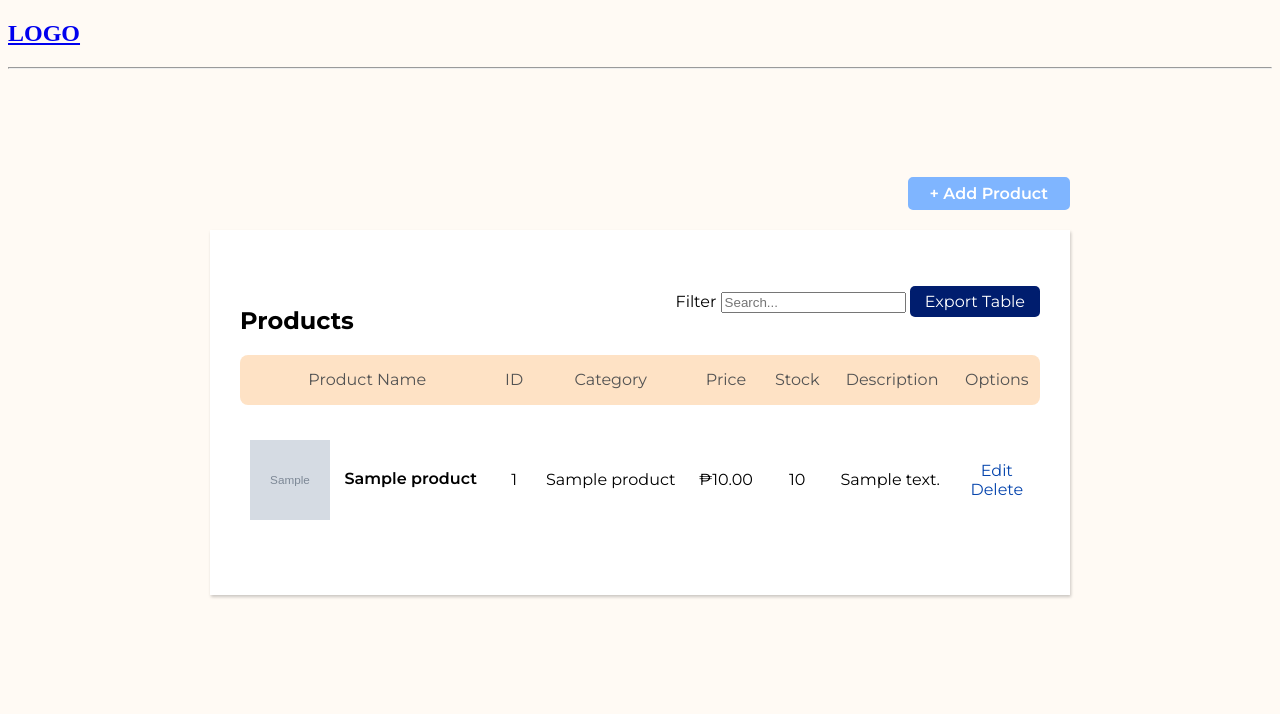
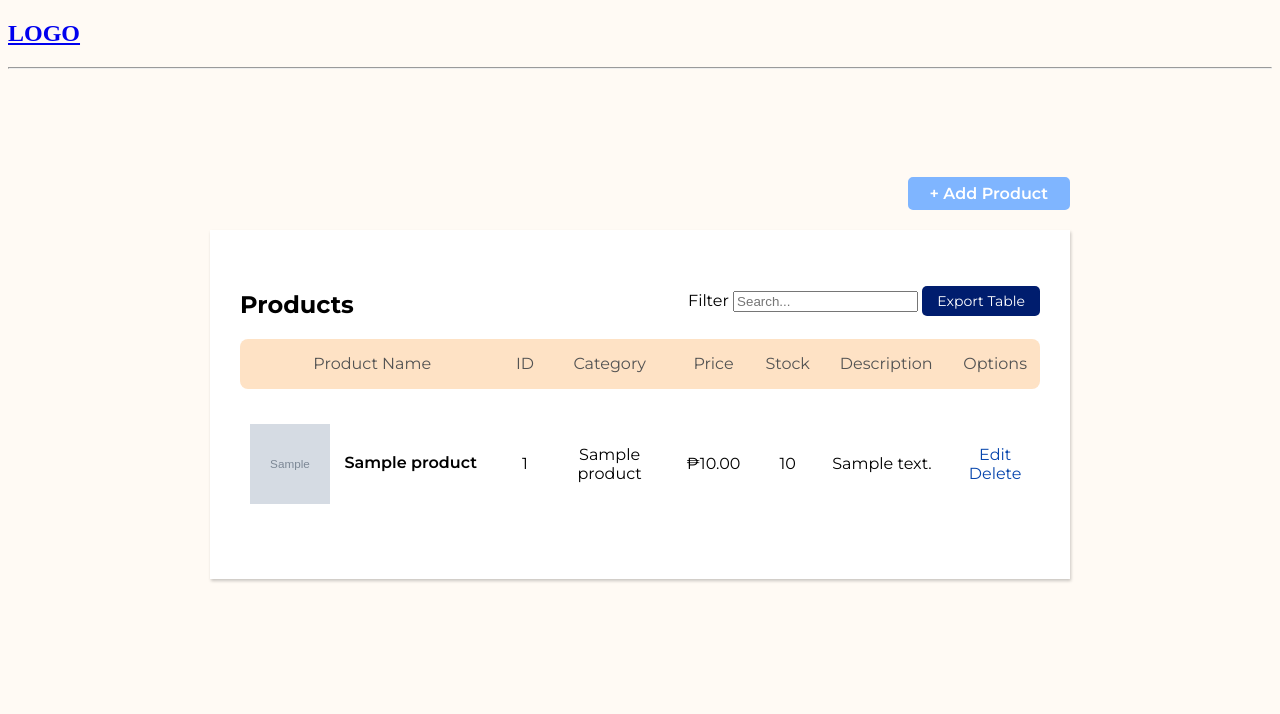
Before and after one commit to arvinjohnguia/Products, a Django app: template base/templates/base/products.html in a window 1280 px wide. Shown: the top 714 px of the page. Run offline with Django 3.2, Linux system fonts and the light colour scheme; the template is opened without the code that fills it: most values are stand-ins (such as "Sample title", 1, 10 or a date in 2020); grey boxes marked "Sample" are stand-in pictures.

Commit message:
indiv product

```diff
--- a/base/models.py
+++ b/base/models.py
@@ -10,10 +10,11 @@ class Category(models.Model):
 
 class Product(models.Model):
     insProd_Name = models.CharField(max_length=200, verbose_name="Product Name")
-    Cat_Name = models.ForeignKey(Category, on_delete=models.SET_NULL, null=True)
+    Cat_Name = models.ForeignKey(Category, on_delete=models.SET_NULL, null=True, verbose_name="Category")
     insProd_Desc = models.TextField(null=True, blank=True, verbose_name="Description")
     insProd_stockQty = models.IntegerField(verbose_name="Stock Quantity")
     insProd_Price = models.FloatField(verbose_name="Price")
+    insProd_Image = models.ImageField(default="placeholder-image.png", null=True, verbose_name="Product Image")
     #insProd_totalUsed = models.IntegerField(verbose_name="Total Used")
     #insProd_dateRestocked = models.DateTimeField(auto_now=True)
     #insProd_DateUsed
--- a/base/templates/base/products.html
+++ b/base/templates/base/products.html
@@ -10,22 +10,22 @@
         </div>
         <div class="prodtable-container">
             <div class="labels-container">
-                <ul>
+
                     <!-- TITLE -->
                     <div class="labels1">
-                        <li><h2>Products</h2></li>
+                        <h2>Products</h2>
                     </div>
-
                     <div class="labels2">
-                        <li>Filter</li>
-                        <li>
-                            <form method="GET" action="{% url 'products' %}">
-                                <input type="text" name="q" placeholder="Search...">
-                            </form>
-                        </li>
-                    <li><a href="#" class="export-btn">Export Table</a></li>
+                        <ul>
+                            <li class="top-labels">Filter</li>
+                            <li class="top-labels">
+                                <form method="GET" action="{% url 'products' %}">
+                                    <input type="text" name="q" placeholder="Search...">
+                                </form>
+                            </li>
+                            <li class="top-labels"><a href="#" class="export-btn">Export Table</a></li>
+                        </ul>
                     </div>
-                </ul>
             </div>
 
             <table>
@@ -50,7 +50,7 @@
                             {% if product.insProd_Image %}<img src="{{product.insProd_Image.url}}" class="prod-img" />{% endif %}
                             {{product.insProd_Name}}</a></td>
                         <td data-label="ID">{{product.id}}</td>
-                        <td data-label="Category">{{product.Cat_Name}}</td>
+                        <td data-label="Category" id="category">{{product.Cat_Name}}</td>
                         <td data-label="Price" id="price">{{product.insProd_Price|floatformat:2}}</td>
                         <td data-label="Stock">{{product.insProd_stockQty}}</td>
                         <td data-label="Description" class="td-align-left" id="description">{{product.insProd_Desc}}</td>
--- a/static/css/products.css
+++ b/static/css/products.css
@@ -5,11 +5,12 @@
     }
 
     .main-wrapper {
+        font-family: 'Montserrat', sans-serif;
+        font-size: 16px;
         padding: 100px 0;
     }
 
     .container {
-        font-family: 'Montserrat', sans-serif;
         max-width: 860px;
         width: 100%;
         margin: 0 auto;
@@ -30,19 +31,15 @@
         list-style-type: none;
         padding: 0;
     }
-    li {
+    li.top-labels {
         display: inline-block;
     }
 
     .labels1 {
-        padding: 0;
-        width: 20%;
         float: left;
     }
 
     .labels2 {
-        padding: 0;
-        width: 80%;
         text-align: right;
         float: right;
     }
@@ -105,8 +102,14 @@
     #prod-name {
         font-weight: 600;
     }
+    /* PRODUCT CATEGORY */
+    #category {
+        max-width: 100px;
+        width: auto;
+    }
     /* PRODUCT DESCRIPTION */
     #description {
+        max-width: 150px;
         width: auto;
     }
     /* PRODUCT IN PESO */
```
Also changed, not shown: other parts of static/css/products.css (+31 -0 lines), base/templates/base/indiv_product.html (+8 -3 lines), base/migrations/0007_product_insprod_image.py (added), db.sqlite3.
